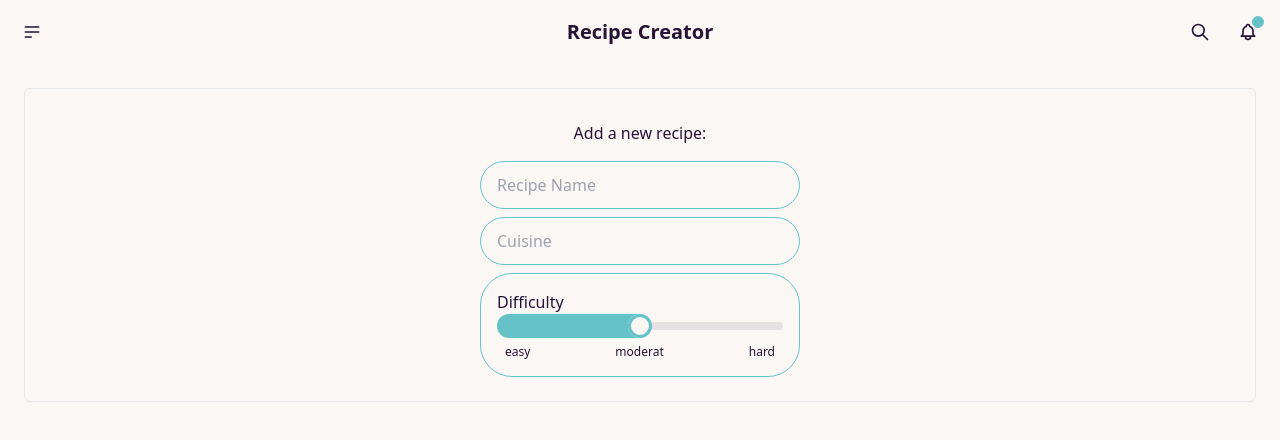
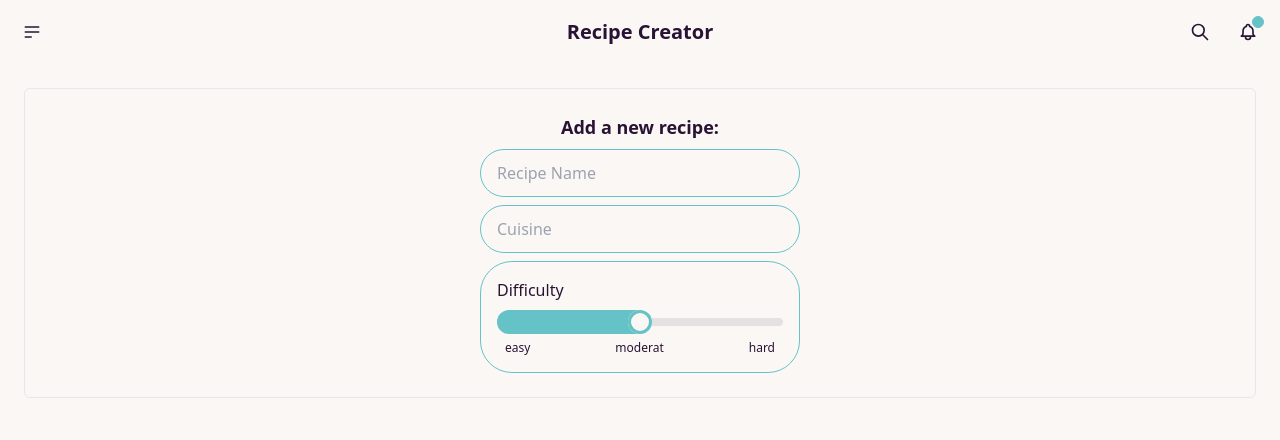
Before and after one commit to niehaus-alexander/Recipe-generator, a Next.js app: page /recipeCreator in a window 1280 px wide. Shown: the top 440 px of the page. Built offline with nearby package versions, Linux system fonts and the light colour scheme.

Commit message:
adjust form design

```diff
--- a/src/components/RecipeForm.jsx
+++ b/src/components/RecipeForm.jsx
@@ -1,7 +1,9 @@
 const RecipeForm = () => {
   return (
     <form className="border border-solid flex flex-col justify-center items-center gap-2 m-6 p-6 rounded-md">
-      <legend className="label">Add a new recipe:</legend>
+      <legend className="text-neutral text-lg font-semibold">
+        Add a new recipe:
+      </legend>
       <input
         type="text"
         placeholder="Recipe Name"
@@ -15,7 +17,7 @@ const RecipeForm = () => {
         className="input input-bordered input-primary w-full max-w-xs"
       />
       <div className="border border-solid border-primary rounded-[2rem] p-4 w-full max-w-xs">
-        <label>Difficulty</label>
+        <label className="block mb-2">Difficulty</label>
         <input
           type="range"
           min={0}
```
